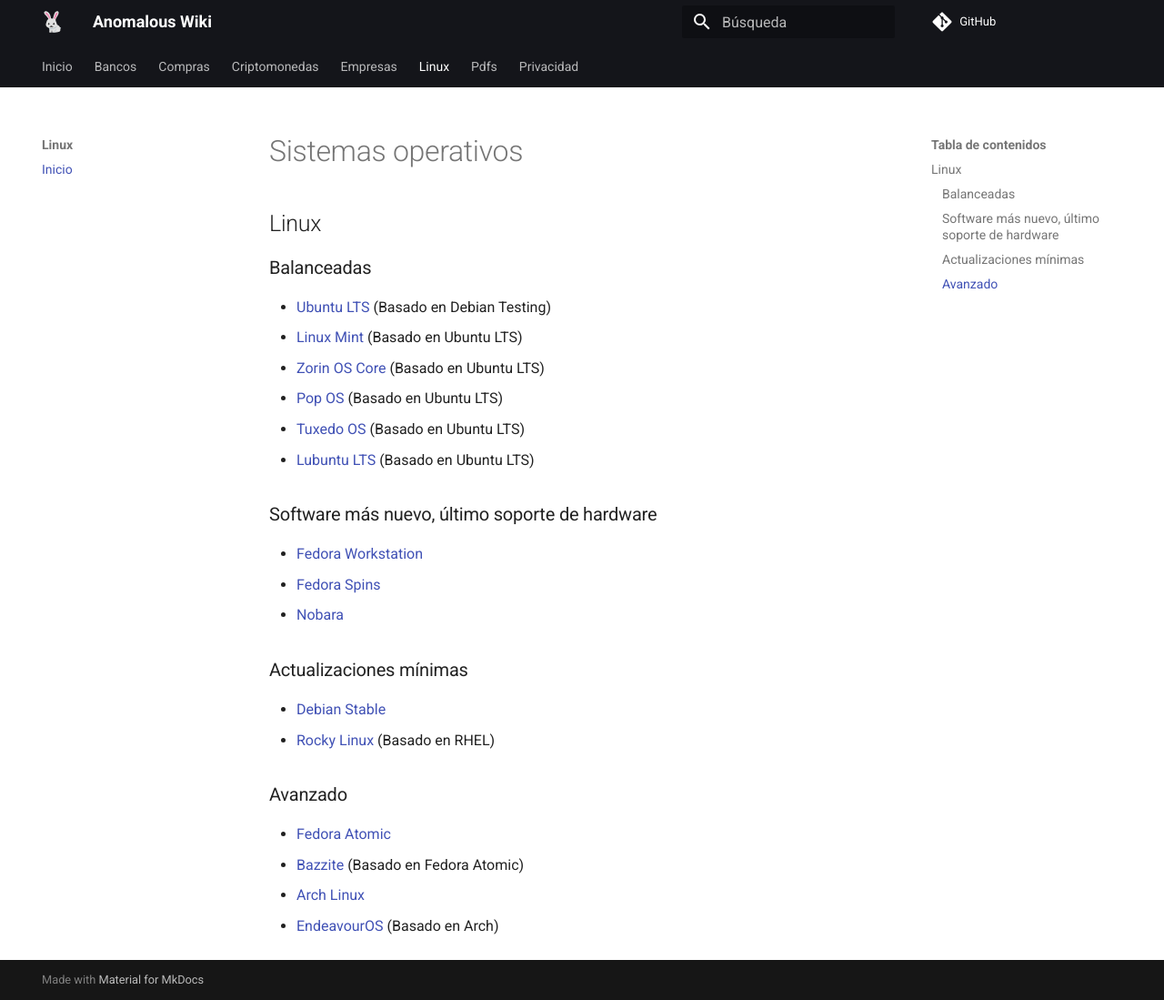
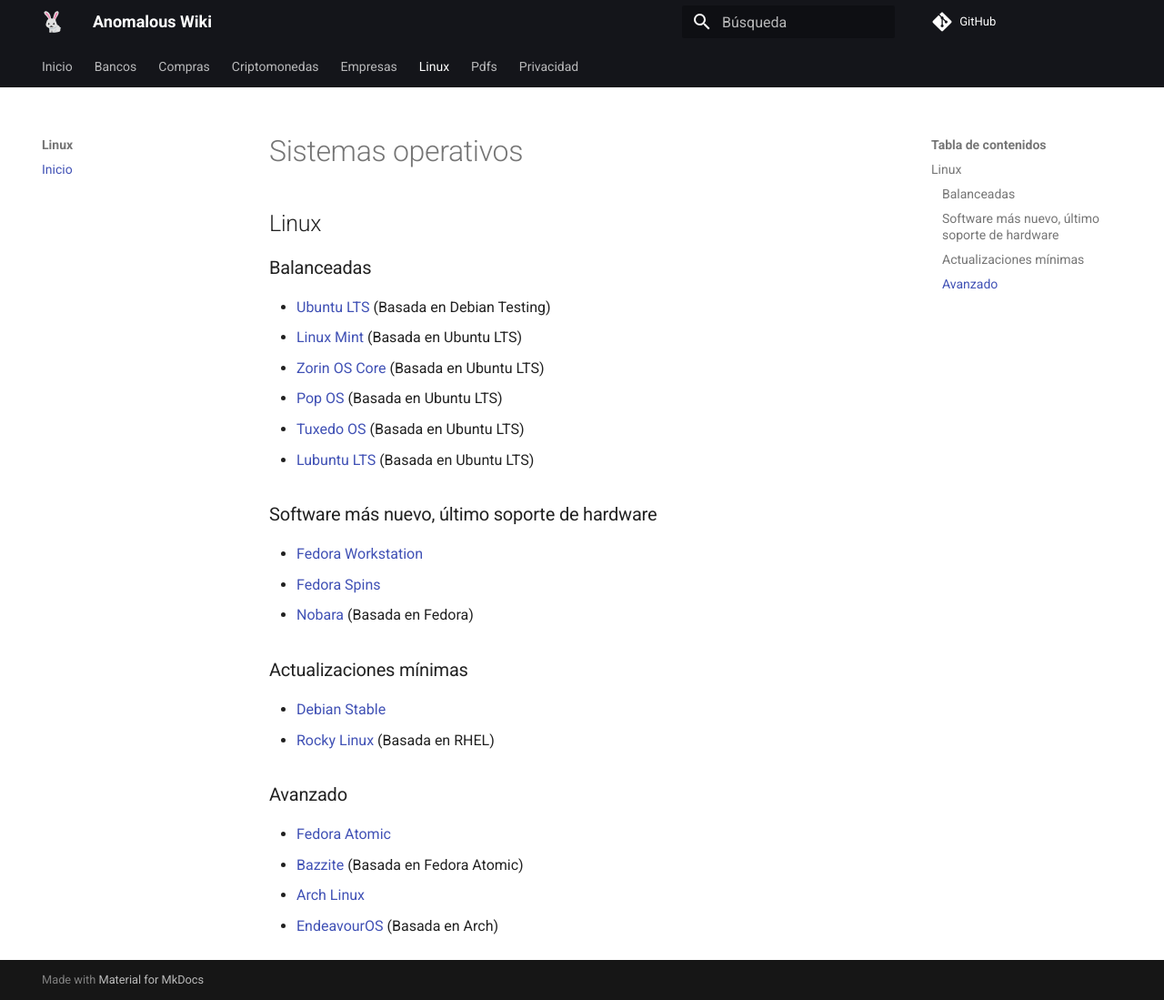
Before and after one commit to anomalouscode/wiki, an MkDocs documentation site: the page built from docs/linux/index.md, in a window 1280 px wide and 1099 px high. Shown: the whole window at 91% size. Built offline with MkDocs 1.6.1 and Material for MkDocs 9.7.7, drawn with Linux system fonts in a browser that asks for light colours; comment, search, counter and statistics services are not loaded.

Commit message:
Update index.md

```diff
--- a/docs/linux/index.md
+++ b/docs/linux/index.md
@@ -8,27 +8,27 @@
 
 ### Balanceadas
 
-- [Ubuntu LTS](https://ubuntu.com/desktop) (Basado en Debian Testing)
-- [Linux Mint](https://linuxmint.com/) (Basado en Ubuntu LTS)
-- [Zorin OS Core](https://zorin.com/os/) (Basado en Ubuntu LTS)
-- [Pop OS](https://pop.system76.com/) (Basado en Ubuntu LTS)
-- [Tuxedo OS](https://www.tuxedocomputers.com/en/TUXEDO-OS_1.tuxedo) (Basado en Ubuntu LTS)
-- [Lubuntu LTS](https://lubuntu.me/) (Basado en Ubuntu LTS)
+- [Ubuntu LTS](https://ubuntu.com/desktop) (Basada en Debian Testing)
+- [Linux Mint](https://linuxmint.com/) (Basada en Ubuntu LTS)
+- [Zorin OS Core](https://zorin.com/os/) (Basada en Ubuntu LTS)
+- [Pop OS](https://pop.system76.com/) (Basada en Ubuntu LTS)
+- [Tuxedo OS](https://www.tuxedocomputers.com/en/TUXEDO-OS_1.tuxedo) (Basada en Ubuntu LTS)
+- [Lubuntu LTS](https://lubuntu.me/) (Basada en Ubuntu LTS)
 
 ### Software más nuevo, último soporte de hardware
 
 - [Fedora Workstation](https://fedoraproject.org/workstation/)
 - [Fedora Spins](https://fedoraproject.org/spins/)
-- [Nobara](https://nobaraproject.org/)
+- [Nobara](https://nobaraproject.org/) (Basada en Fedora)
 
 ### Actualizaciones mínimas
 
 - [Debian Stable](https://debian.org/)
-- [Rocky Linux](https://rockylinux.org/) (Basado en RHEL)
+- [Rocky Linux](https://rockylinux.org/) (Basada en RHEL)
 
 ### Avanzado
 
 - [Fedora Atomic](https://fedoraproject.org/atomic-desktops/)
-- [Bazzite](https://bazzite.gg/) (Basado en Fedora Atomic)
+- [Bazzite](https://bazzite.gg/) (Basada en Fedora Atomic)
 - [Arch Linux](https://archlinux.org/)
-- [EndeavourOS](https://endeavouros.com/) (Basado en Arch)
+- [EndeavourOS](https://endeavouros.com/) (Basada en Arch)
```
